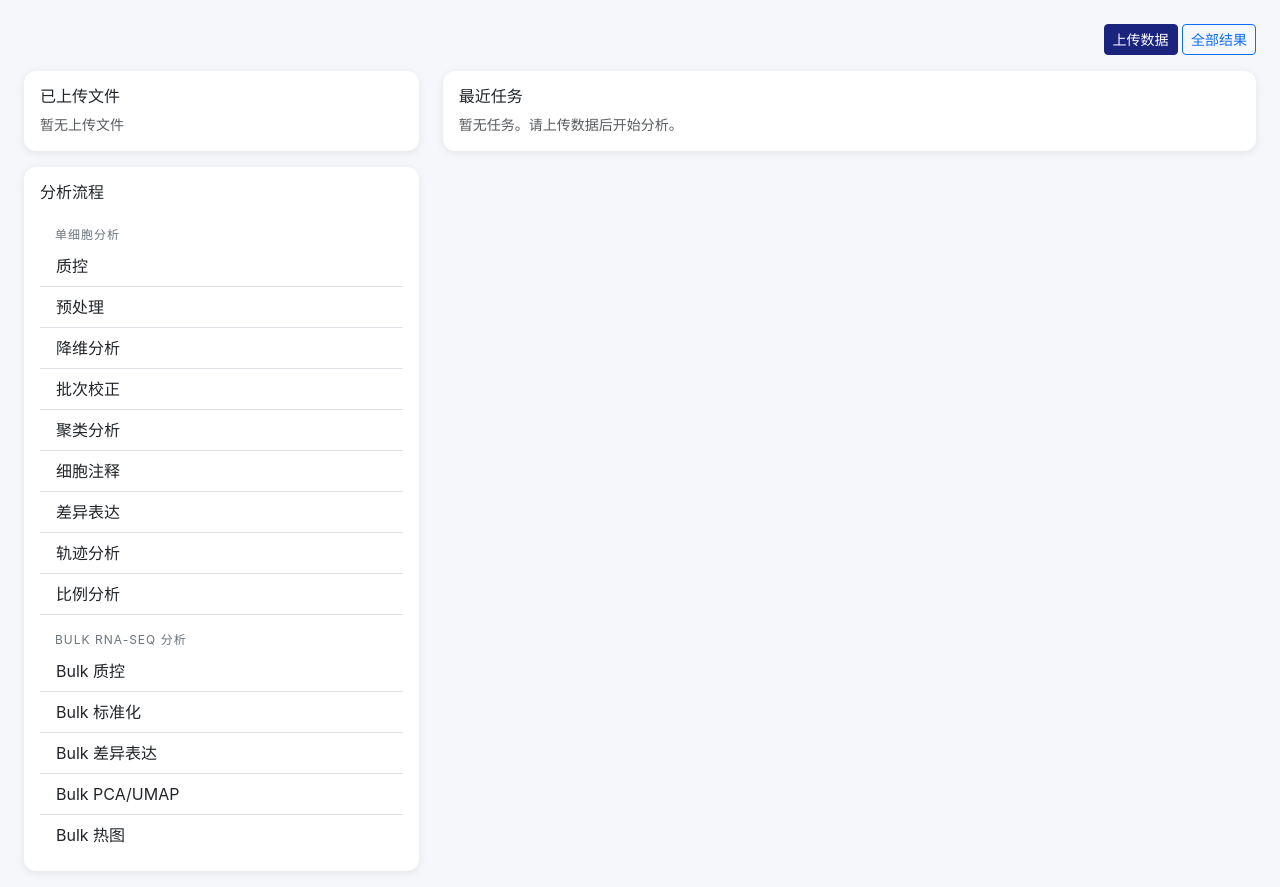
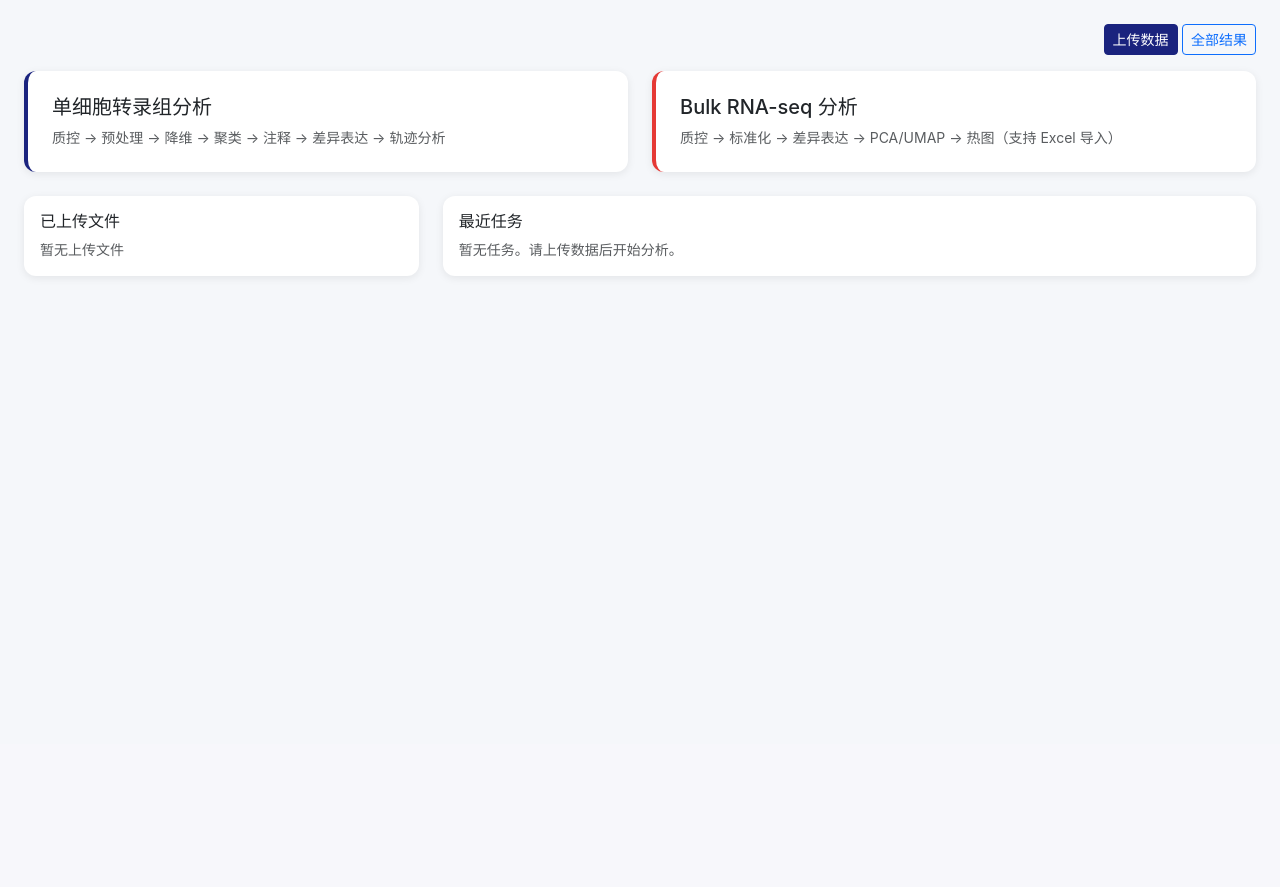
Before and after one commit to gejun030123-cyber/sc-transcriptomics-platform, a Flask app: template templates/project_detail.html in a window 1280 px wide. Shown: the part 56-943 px from the top of the page. After the commit the page ends 333 px from the top, so only its background shows below. Run offline with Flask 3, Linux system fonts and the light colour scheme; the template is opened without the code that fills it, so the values that code supplies are empty; some libraries are stand-ins or nearby versions.

Commit message:
refactor: separate sc/bulk analysis modules, fix Chinese UI, add Excel support
- Split project detail into two entry cards: single-cell and bulk
- Create dedicated sc_analysis.html and bulk_analysis.html pages
- Add Chinese status mapping (running→运行中, completed→已完成, etc.)
- Show Chinese module names in task lists instead of English keys
- Analysis sidebar now shows only modules of the current type
- Add Excel (.xlsx/.xls) upload support
- All 5 bulk modules can now read Excel expression matrices
- Fix import order in app.py to prevent circular import

Co-Authored-By: Claude Sonnet 4.6 (1M context) <noreply@anthropic.com>

```diff
--- a/app.py
+++ b/app.py
@@ -14,16 +14,16 @@ def create_app():
     init_db()
 
     from routes.main import main_bp
+    from routes.analysis import analysis_bp
     from routes.projects import projects_bp
     from routes.upload import upload_bp
-    from routes.analysis import analysis_bp
     from routes.results import results_bp
     from routes.api import api_bp
 
     app.register_blueprint(main_bp)
+    app.register_blueprint(analysis_bp, url_prefix='/projects')
     app.register_blueprint(projects_bp, url_prefix='/projects')
     app.register_blueprint(upload_bp, url_prefix='/projects')
-    app.register_blueprint(analysis_bp, url_prefix='/projects')
     app.register_blueprint(results_bp, url_prefix='/projects')
     app.register_blueprint(api_bp, url_prefix='/api')
 
--- a/modules/bulk_deg.py
+++ b/modules/bulk_deg.py
@@ -22,7 +22,10 @@ class BulkDEGAnalysis(BaseAnalysis):
         from modules.visualization import scatter_plot
 
         self.progress(5, "加载数据...")
-        if input_path.endswith('.csv') or input_path.endswith('.txt'):
+        if input_path.endswith(('.xlsx', '.xls')):
+            df = pd.read_excel(input_path, index_col=0)
+            adata = sc.AnnData(X=df.values.T, obs=pd.DataFrame(index=df.columns), var=pd.DataFrame(index=df.index))
+        elif input_path.endswith('.csv') or input_path.endswith('.txt'):
             df = pd.read_csv(input_path, sep=None if input_path.endswith('.csv') else '\t', index_col=0)
             adata = sc.AnnData(X=df.values.T, obs=pd.DataFrame(index=df.columns), var=pd.DataFrame(index=df.index))
         else:
--- a/modules/bulk_heatmap.py
+++ b/modules/bulk_heatmap.py
@@ -21,7 +21,10 @@ class BulkHeatmapAnalysis(BaseAnalysis):
         from scipy.spatial.distance import pdist
 
         self.progress(5, "加载数据...")
-        if input_path.endswith('.csv') or input_path.endswith('.txt'):
+        if input_path.endswith(('.xlsx', '.xls')):
+            df = pd.read_excel(input_path, index_col=0)
+            adata = sc.AnnData(X=df.values.T, obs=pd.DataFrame(index=df.columns), var=pd.DataFrame(index=df.index))
+        elif input_path.endswith('.csv') or input_path.endswith('.txt'):
             df = pd.read_csv(input_path, sep=None if input_path.endswith('.csv') else '\t', index_col=0)
             adata = sc.AnnData(X=df.values.T, obs=pd.DataFrame(index=df.columns), var=pd.DataFrame(index=df.index))
         else:
--- a/modules/bulk_normalize.py
+++ b/modules/bulk_normalize.py
@@ -19,7 +19,10 @@ class BulkNormalizeAnalysis(BaseAnalysis):
         from modules.visualization import scatter_plot
 
         self.progress(5, "加载数据...")
-        if input_path.endswith('.csv') or input_path.endswith('.txt'):
+        if input_path.endswith(('.xlsx', '.xls')):
+            df = pd.read_excel(input_path, index_col=0)
+            adata = sc.AnnData(X=df.values.T, obs=pd.DataFrame(index=df.columns), var=pd.DataFrame(index=df.index))
+        elif input_path.endswith('.csv') or input_path.endswith('.txt'):
             df = pd.read_csv(input_path, sep=None if input_path.endswith('.csv') else '\t', index_col=0)
             adata = sc.AnnData(X=df.values.T, obs=pd.DataFrame(index=df.columns), var=pd.DataFrame(index=df.index))
         else:
--- a/modules/bulk_pca.py
+++ b/modules/bulk_pca.py
@@ -20,7 +20,10 @@ class BulkPCAAnalysis(BaseAnalysis):
         from modules.visualization import scatter_plot
 
         self.progress(5, "加载数据...")
-        if input_path.endswith('.csv') or input_path.endswith('.txt'):
+        if input_path.endswith(('.xlsx', '.xls')):
+            df = pd.read_excel(input_path, index_col=0)
+            adata = sc.AnnData(X=df.values.T, obs=pd.DataFrame(index=df.columns), var=pd.DataFrame(index=df.index))
+        elif input_path.endswith('.csv') or input_path.endswith('.txt'):
             df = pd.read_csv(input_path, sep=None if input_path.endswith('.csv') else '\t', index_col=0)
             adata = sc.AnnData(X=df.values.T, obs=pd.DataFrame(index=df.columns), var=pd.DataFrame(index=df.index))
         else:
--- a/modules/bulk_qc.py
+++ b/modules/bulk_qc.py
@@ -21,7 +21,10 @@ class BulkQCAnalysis(BaseAnalysis):
         from plotly.subplots import make_subplots
 
         self.progress(5, "加载计数矩阵...")
-        if input_path.endswith('.csv') or input_path.endswith('.txt'):
+        if input_path.endswith(('.xlsx', '.xls')):
+            df = pd.read_excel(input_path, index_col=0)
+            adata = sc.AnnData(X=df.values.T, obs=pd.DataFrame(index=df.columns), var=pd.DataFrame(index=df.index))
+        elif input_path.endswith('.csv') or input_path.endswith('.txt'):
             df = pd.read_csv(input_path, sep=None if input_path.endswith('.csv') else '\t', index_col=0)
             adata = sc.AnnData(X=df.values.T, obs=pd.DataFrame(index=df.columns), var=pd.DataFrame(index=df.index))
         else:
--- a/routes/analysis.py
+++ b/routes/analysis.py
@@ -6,7 +6,7 @@ from config import Config
 
 analysis_bp = Blueprint('analysis', __name__)
 
-MODULE_LIST = [
+SC_MODULE_LIST = [
     {'name': 'qc', 'display': '质控', 'desc': '过滤细胞，去除双细胞'},
     {'name': 'preprocess', 'display': '预处理', 'desc': '标准化，选择高变异基因'},
     {'name': 'dimred', 'display': '降维分析', 'desc': 'PCA, UMAP'},
@@ -16,12 +16,30 @@ MODULE_LIST = [
     {'name': 'deg', 'display': '差异表达', 'desc': '差异表达基因分析'},
     {'name': 'trajectory', 'display': '轨迹分析', 'desc': '拟时序分析'},
     {'name': 'proportion', 'display': '比例分析', 'desc': '细胞比例分析'},
-    {'name': 'bulk_qc', 'display': 'Bulk 质控', 'desc': '文库大小、基因检测、离群值过滤'},
-    {'name': 'bulk_normalize', 'display': 'Bulk 标准化', 'desc': 'DESeq2 / CPM / 分位数标准化'},
-    {'name': 'bulk_deg', 'display': 'Bulk 差异表达', 'desc': '组间差异基因检测（火山图、MA图）'},
-    {'name': 'bulk_pca', 'display': 'Bulk PCA/UMAP', 'desc': 'PCA 和 UMAP 降维可视化'},
-    {'name': 'bulk_heatmap', 'display': 'Bulk 热图', 'desc': 'Top 差异基因热图、样本相关性热图'},
 ]
+
+BULK_MODULE_LIST = [
+    {'name': 'bulk_qc', 'display': '数据质控', 'desc': '文库大小、基因检测、离群值过滤'},
+    {'name': 'bulk_normalize', 'display': '数据标准化', 'desc': 'DESeq2 / CPM / 分位数标准化'},
+    {'name': 'bulk_deg', 'display': '差异表达分析', 'desc': '组间差异基因检测（火山图、MA图）'},
+    {'name': 'bulk_pca', 'display': 'PCA / UMAP', 'desc': 'PCA 和 UMAP 降维可视化'},
+    {'name': 'bulk_heatmap', 'display': '热图分析', 'desc': 'Top 差异基因热图、样本相关性热图'},
+]
+
+MODULE_LIST = SC_MODULE_LIST + BULK_MODULE_LIST
+
+MODULE_DISPLAY_MAP = {m['name']: m['display'] for m in MODULE_LIST}
+
+SC_MODULE_NAMES = {m['name'] for m in SC_MODULE_LIST}
+BULK_MODULE_NAMES = {m['name'] for m in BULK_MODULE_LIST}
+
+STATUS_MAP = {
+    'pending': '等待中',
+    'running': '运行中',
+    'completed': '已完成',
+    'failed': '失败',
+    'processing': '处理中',
+}
 
 PARAM_SCHEMAS = {
     'qc': [
@@ -96,6 +114,27 @@ PARAM_SCHEMAS = {
     ],
 }
 
+
+@analysis_bp.route('/<pid>/sc-analysis')
+def sc_analysis_list(pid):
+    p = Project.get_by_id(pid)
+    if not p:
+        flash('项目未找到', 'danger')
+        return redirect(url_for('main.index'))
+    tasks = AnalysisTask.get_by_project(pid)
+    return render_template('sc_analysis.html', project=p, modules=SC_MODULE_LIST, tasks=tasks)
+
+
+@analysis_bp.route('/<pid>/bulk-analysis')
+def bulk_analysis_list(pid):
+    p = Project.get_by_id(pid)
+    if not p:
+        flash('项目未找到', 'danger')
+        return redirect(url_for('main.index'))
+    tasks = AnalysisTask.get_by_project(pid)
+    return render_template('bulk_analysis.html', project=p, modules=BULK_MODULE_LIST, tasks=tasks)
+
+
 @analysis_bp.route('/<pid>/analyze/<module_name>', methods=['GET', 'POST'])
 def analyze(pid, module_name):
     p = Project.get_by_id(pid)
@@ -109,6 +148,9 @@ def analyze(pid, module_name):
     schema = PARAM_SCHEMAS.get(module_name, [])
     tasks = AnalysisTask.get_by_project(pid)
     completed_tasks = [t for t in tasks if t.status == 'completed' and t.output_adata_path]
+
+    is_bulk = module_name in BULK_MODULE_NAMES
+
     if request.method == 'POST':
         params = {}
         for param in schema:
@@ -132,12 +174,20 @@ def analyze(pid, module_name):
         submit_task(task.id, pid, module_name, params,
                    os.path.join(Config.DATA_DIR, 'projects', pid), input_path)
         return redirect(url_for('results.task_detail', pid=pid, task_id=task.id))
+
     uploads_dir = os.path.join(Config.DATA_DIR, 'projects', pid, 'uploads')
-    uploaded_h5ad = []
+    uploaded_files = []
     if os.path.isdir(uploads_dir):
         for f in os.listdir(uploads_dir):
-            if f.endswith('.h5ad'):
-                uploaded_h5ad.append({'name': f, 'path': os.path.join(uploads_dir, f)})
+            fpath = os.path.join(uploads_dir, f)
+            if is_bulk:
+                if f.endswith(('.h5ad', '.csv', '.txt', '.xlsx', '.xls')):
+                    uploaded_files.append({'name': f, 'path': fpath})
+            else:
+                if f.endswith('.h5ad'):
+                    uploaded_files.append({'name': f, 'path': fpath})
+
+    sidebar_modules = BULK_MODULE_LIST if is_bulk else SC_MODULE_LIST
     return render_template('analysis_select.html', project=p, module=mod_info,
                           schema=schema, completed_tasks=completed_tasks,
-                          uploaded_h5ad=uploaded_h5ad, all_modules=MODULE_LIST)
+                          uploaded_h5ad=uploaded_files, all_modules=sidebar_modules)
--- a/routes/projects.py
+++ b/routes/projects.py
@@ -3,6 +3,7 @@ import shutil
 from flask import Blueprint, render_template, request, redirect, url_for, flash
 from models import Project, AnalysisTask, ResultFile
 from config import Config
+from routes.analysis import MODULE_DISPLAY_MAP, STATUS_MAP
 
 projects_bp = Blueprint('projects', __name__)
 
@@ -37,7 +38,8 @@ def detail(pid):
             fpath = os.path.join(uploads_dir, f)
             if os.path.isfile(fpath):
                 uploaded.append({'name': f, 'size_mb': round(os.path.getsize(fpath) / (1024**2), 1)})
-    return render_template('project_detail.html', project=p, tasks=tasks, result_files=files, uploaded=uploaded)
+    return render_template('project_detail.html', project=p, tasks=tasks, result_files=files, uploaded=uploaded,
+                          module_display_map=module_display_map, status_map=status_map)
 
 @projects_bp.route('/<pid>/delete', methods=['POST'])
 def delete(pid):
--- a/routes/upload.py
+++ b/routes/upload.py
@@ -6,7 +6,7 @@ from config import Config
 
 upload_bp = Blueprint('upload', __name__)
 
-ALLOWED_EXT = {'.h5ad', '.h5', '.csv', '.txt', '.mtx', '.gz'}
+ALLOWED_EXT = {'.h5ad', '.h5', '.csv', '.txt', '.mtx', '.gz', '.xlsx', '.xls'}
 
 @upload_bp.route('/<pid>/upload', methods=['GET', 'POST'])
 def upload(pid):
--- a/templates/project_detail.html
+++ b/templates/project_detail.html
@@ -9,6 +9,25 @@
     <div>
         <a href="/projects/{{ project.id }}/upload" class="btn btn-primary btn-sm">上传数据</a>
         <a href="/projects/{{ project.id }}/results" class="btn btn-outline-primary btn-sm">全部结果</a>
+    </div>
+</div>
+
+<div class="row mb-4">
+    <div class="col-md-6">
+        <a href="/projects/{{ project.id }}/sc-analysis" class="text-decoration-none">
+            <div class="card p-4 h-100" style="border-left: 4px solid #1a237e;">
+                <h5 class="text-dark mb-2">单细胞转录组分析</h5>
+                <p class="text-muted small mb-0">质控 → 预处理 → 降维 → 聚类 → 注释 → 差异表达 → 轨迹分析</p>
+            </div>
+        </a>
+    </div>
+    <div class="col-md-6">
+        <a href="/projects/{{ project.id }}/bulk-analysis" class="text-decoration-none">
+            <div class="card p-4 h-100" style="border-left: 4px solid #e53935;">
+                <h5 class="text-dark mb-2">Bulk RNA-seq 分析</h5>
+                <p class="text-muted small mb-0">质控 → 标准化 → 差异表达 → PCA/UMAP → 热图（支持 Excel 导入）</p>
+            </div>
+        </a>
     </div>
 </div>
 
@@ -27,53 +46,6 @@
                 <p class="text-muted small mb-0">暂无上传文件</p>
             {% endif %}
         </div>
-
-        <div class="card p-3 mb-3">
-            <h6 class="mb-2">分析流程</h6>
-            <div class="list-group list-group-flush">
-                <div class="pipeline-section-title">单细胞分析</div>
-                {% set sc_modules = [
-                    ('qc', '质控'),
-                    ('preprocess', '预处理'),
-                    ('dimred', '降维分析'),
-                    ('batch_correct', '批次校正'),
-                    ('clustering', '聚类分析'),
-                    ('annotation', '细胞注释'),
-                    ('deg', '差异表达'),
-                    ('trajectory', '轨迹分析'),
-                    ('proportion', '比例分析')
-                ] %}
-                {% for mod, label in sc_modules %}
-                <a href="/projects/{{ project.id }}/analyze/{{ mod }}"
-                   class="list-group-item list-group-item-action d-flex justify-content-between align-items-center py-2">
-                    {{ label }}
-                    {% set completed = tasks|selectattr('module_name', 'equalto', mod)|selectattr('status', 'equalto', 'completed')|list %}
-                    {% if completed %}
-                        <span class="badge bg-success">已完成</span>
-                    {% endif %}
-                </a>
-                {% endfor %}
-
-                <div class="pipeline-section-title">Bulk RNA-seq 分析</div>
-                {% set bulk_modules = [
-                    ('bulk_qc', 'Bulk 质控'),
-                    ('bulk_normalize', 'Bulk 标准化'),
-                    ('bulk_deg', 'Bulk 差异表达'),
-                    ('bulk_pca', 'Bulk PCA/UMAP'),
-                    ('bulk_heatmap', 'Bulk 热图')
-                ] %}
-                {% for mod, label in bulk_modules %}
-                <a href="/projects/{{ project.id }}/analyze/{{ mod }}"
-                   class="list-group-item list-group-item-action d-flex justify-content-between align-items-center py-2">
-                    {{ label }}
-                    {% set completed = tasks|selectattr('module_name', 'equalto', mod)|selectattr('status', 'equalto', 'completed')|list %}
-                    {% if completed %}
-                        <span class="badge bg-success">已完成</span>
-                    {% endif %}
-                </a>
-                {% endfor %}
-            </div>
-        </div>
     </div>
 
     <div class="col-md-8">
@@ -83,7 +55,7 @@
                 {% for t in tasks %}
                 <div class="d-flex justify-content-between align-items-center py-2 border-bottom">
                     <div>
-                        <a href="/projects/{{ project.id }}/task/{{ t.id }}" class="fw-bold text-decoration-none">{{ t.module_name }}</a>
+                        <a href="/projects/{{ project.id }}/task/{{ t.id }}" class="fw-bold text-decoration-none">{{ module_display_map.get(t.module_name, t.module_name) }}</a>
                         {% if t.status == 'running' %}
                         <div class="progress-container mt-1" style="width:200px">
                             <div class="progress-bar-inner" style="width:{{ t.progress }}%"></div>
@@ -91,7 +63,7 @@
                         {% endif %}
                     </div>
                     <div class="text-end">
-                        <span class="status-badge status-{{ t.status }}">{{ t.status }}</span>
+                        <span class="status-badge status-{{ t.status }}">{{ status_map.get(t.status, t.status) }}</span>
                         <div class="small text-muted">{{ t.progress_message }}</div>
                     </div>
                 </div>
--- a/templates/results_gallery.html
+++ b/templates/results_gallery.html
@@ -10,8 +10,8 @@
 <div class="card p-3 mb-3">
     <div class="d-flex justify-content-between align-items-center">
         <div>
-            <h6 class="mb-1">{{ t.module_name | upper }}</h6>
-            <span class="status-badge status-{{ t.status }}">{{ t.status }}</span>
+            <h6 class="mb-1">{{ module_display_map.get(t.module_name, t.module_name) }}</h6>
+            <span class="status-badge status-{{ t.status }}">{{ status_map.get(t.status, t.status) }}</span>
             {% if t.finished_at %}
             <span class="small text-muted ms-2">{{ t.finished_at[:16] }}</span>
             {% endif %}
--- a/templates/upload.html
+++ b/templates/upload.html
@@ -13,8 +13,8 @@
                     </svg>
                 </div>
                 <h5>拖拽文件到此处</h5>
-                <p class="text-muted">支持格式：.h5ad, .h5 (10x), .mtx.gz, .csv, .txt</p>
-                <input type="file" id="file-input" class="d-none" accept=".h5ad,.h5,.csv,.txt,.gz" multiple>
+                <p class="text-muted">支持格式：.h5ad, .h5 (10x), .mtx.gz, .csv, .txt, .xlsx, .xls</p>
+                <input type="file" id="file-input" class="d-none" accept=".h5ad,.h5,.csv,.txt,.gz,.xlsx,.xls" multiple>
                 <button class="btn btn-primary btn-sm" onclick="document.getElementById('file-input').click()">
                     选择文件
                 </button>
```
Also changed, not shown: routes/results.py (+6 -2 lines), templates/analysis_result.html (+7 -2 lines), templates/analysis_select.html (+11 -19 lines), templates/bulk_analysis.html (added, +33 -0 lines), templates/sc_analysis.html (added, +33 -0 lines).
